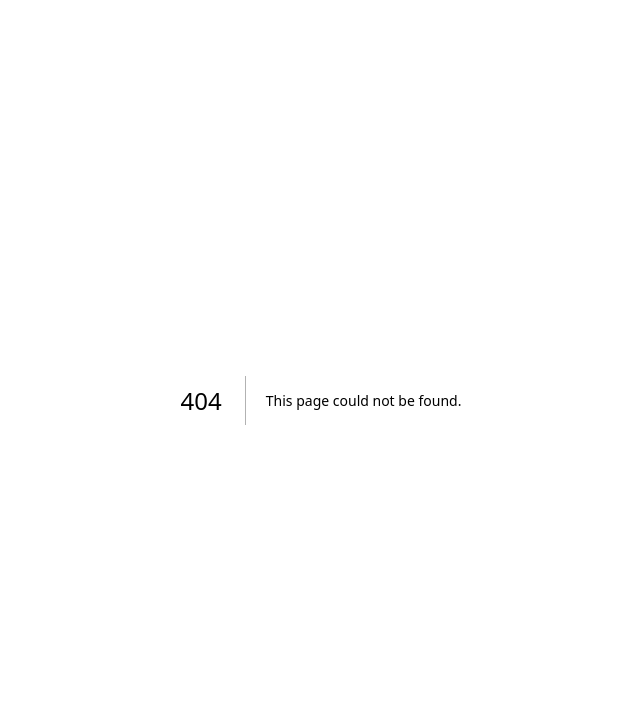
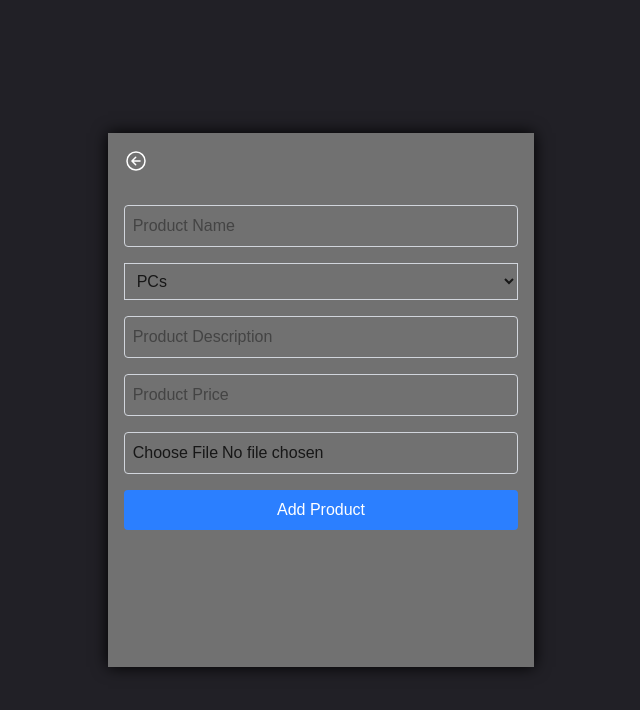
Before and after one commit to mouadh7belgoumri/FindMyTech, a Next.js app: page /add_product in a window 1280 px wide. Before the commit this address had no page. Shown: the top 710 px of the page, without its empty margins (319-959 px from the left). Built offline with nearby package versions, Linux system fonts and the light colour scheme.

Commit message:
adding some pages

```diff
--- a/package.json
+++ b/package.json
@@ -1,4 +1,4 @@
-  {
+{
   "name": "findmytech",
   "version": "0.1.0",
   "private": true,
@@ -14,7 +14,8 @@
     "next": "15.2.4",
     "react": "^19.0.0",
     "react-dom": "^19.0.0",
-    "react-icons": "^5.5.0"
+    "react-icons": "^5.5.0",
+    "sass": "^1.87.0"
   },
   "devDependencies": {
     "@eslint/eslintrc": "^3",
--- /dev/null
+++ b/src/app/add_product/page.tsx
@@ -0,0 +1,73 @@
+'use client'
+import React from 'react'
+import { IoArrowBackCircleOutline } from 'react-icons/io5'
+import Link from 'next/link'
+import { useState } from 'react'
+const page = () => {
+  const [loading, setLoading] = useState(false);
+    async function handleSubmit(event: React.FormEvent<HTMLFormElement>): Promise<void> {
+        event.preventDefault();
+        setLoading(true);
+
+        const formData = new FormData(event.currentTarget);
+        const productData = {
+            product_name: formData.get('product_name'),
+            product_description: formData.get('product_description'),
+            product_price: formData.get('product_price'),
+            product_image: formData.get('product_image'),
+        };
+
+        try {
+            const response = await fetch('/api/products', {
+                method: 'POST',
+                body: JSON.stringify(productData),
+                headers: {
+                    'Content-Type': 'application/json',
+                },
+            });
+
+            if (!response.ok) {
+                throw new Error('Failed to add product');
+            }
+
+            alert('Product added successfully!');
+            event.currentTarget.reset();
+        } catch (error) {
+            console.error(error);
+            alert('An error occurred while adding the product.');
+        } finally {
+            setLoading(false);
+        }
+    }
+  return (
+    <>
+    <div className="flex flex-row justify-center bg-[#212026]">
+        <div className="h-screen flex max-md:flex-col justify-center items-center content-center w-full">
+            <div className="flex h-2/3 w-1/3 max-md:h-1/2 max-md:w-full flex-col content-center items-center justify-between bg-[#717171] shadow-[0_0_15px_black]">
+            <div className="flex w-full justify-start ">
+                <button className="text-white text-2xl p-4">
+                <IoArrowBackCircleOutline className='hover:drop-shadow-[0_0_10px_white] hover:cursor-pointer '/>
+                </button>
+            </div>
+            <form className="flex flex-col w-full h-full p-4" onSubmit={handleSubmit}>
+                <input type="text" name="product_name" placeholder="Product Name" required className="p-2 mb-4 border border-gray-300 rounded" />
+                <select name="category" id="category " className='p-2 mb-4 border border-gray-300 rounded"'>
+                    <option value="PCs">PCs</option>
+                    <option value="Desktop">Desktop</option>
+                    <option value="accessoires">accessoires</option>
+                </select>
+                <input type="text" name="product_description" placeholder="Product Description" required className="p-2 mb-4 border border-gray-300 rounded" />
+                <input type="number" name="product_price" placeholder="Product Price" required className="p-2 mb-4 border border-gray-300 rounded" />
+                <input type="file" name="product_image" accept="image/*" required className="p-2 mb-4 border border-gray-300 rounded hover:cursor-pointer" />
+                <button type="submit" className={`bg-blue-500 text-white p-2 rounded ${loading ? 'opacity-50 cursor-not-allowed' : ''} hover:bg-blue-700 hover:cursor-pointer`} disabled={loading}>
+                {loading ? 'Loading...' : 'Add Product'}
+                </button>
+            </form>
+            </div>
+        </div>
+    </div>
+    </>
+  )
+}
+
+export default page
--- /dev/null
+++ b/src/app/admin_panel/page.tsx
@@ -0,0 +1,17 @@
+'use client'
+import { FaBars } from "react-icons/fa";
+import { IoArrowBackCircleOutline } from "react-icons/io5";
+import { useState } from "react";
+import React from 'react'
+
+const admin = () => {
+    return (
+    <div>
+        <div>
+
+        </div>
+    </div >
+  )
+}
+
+export default admin
--- /dev/null
+++ b/src/app/compare/page.tsx
@@ -0,0 +1,26 @@
+
+
+import { FaPlusCircle } from "react-icons/fa";
+import Link from "next/link";
+import { IoArrowBackCircleOutline } from "react-icons/io5";
+
+import React from 'react'
+
+const compare = () => {
+  return (
+    <div className="flex justify-center bg-[#212026] items-center">
+        <div className="h-screen  flex flex-col justify-around w-3/5  ">
+        <div className="flex justify-around items-center align-middle gap-8 mt-10">
+            <button className="w-64 h-80 border-2 border-gray-300 rounded-lg flex justify-center items-center bg-white bg-opacity-50 shadow-md cursor-pointer hover:bg-gray-200">
+                <FaPlusCircle className="text-gray-500 text-4xl cursor-pointer hover:text-gray-700" />
+            </button>
+            <button className="w-64 h-80 border-2 border-gray-300 rounded-lg flex justify-center items-center cursor-pointer bg-white bg-opacity-50 shadow-md hover:bg-gray-200">
+                <FaPlusCircle className="text-gray-500 text-4xl cursor-pointer hover:text-gray-700" />
+            </button>
+        </div>
+    </div>
+    </div>
+  )
+}
+
+export default compare
--- a/src/app/page.tsx
+++ b/src/app/page.tsx
@@ -1,22 +1,19 @@
 import Link from 'next/link'
-// import React from 'react'
-// import NavBar from './components/navBar'
-// import Hero from './components/Hero'
+
+
+
 import Card from './components/Card'
 
-// import Footer from './components/Footer'
-// import SignUp from './Sign up/page'
-// import SignIn from './components/Sign in/page'
+
+
+
 import Feature from './components/Feature'
-// import Card from './components/Card'
+
 
 const Home = () => {
   return (
     <div className='flex flex-wrap justify-center'>
-      {/* <NavBar /> */}
-      {/* <Hero /> */}
-      {/* <Feature /> */}
-      <Card/>
+
 
 
 
```
Also changed, not shown: 1 other file (tests, documents, lock files or other folders).
